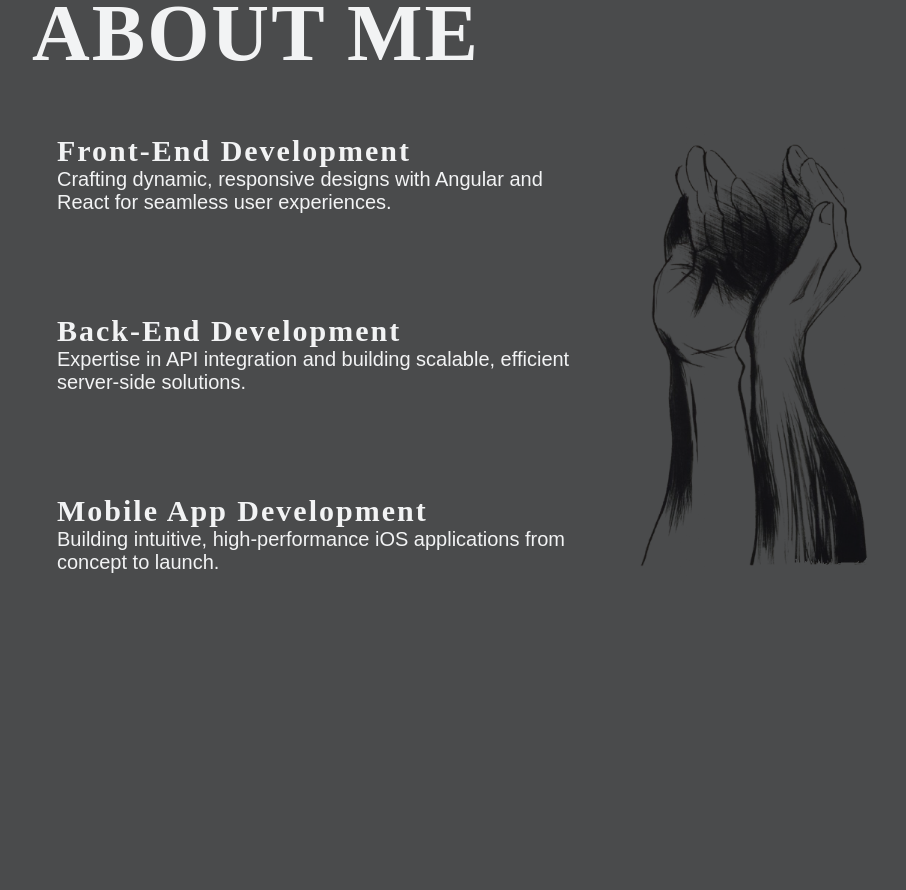
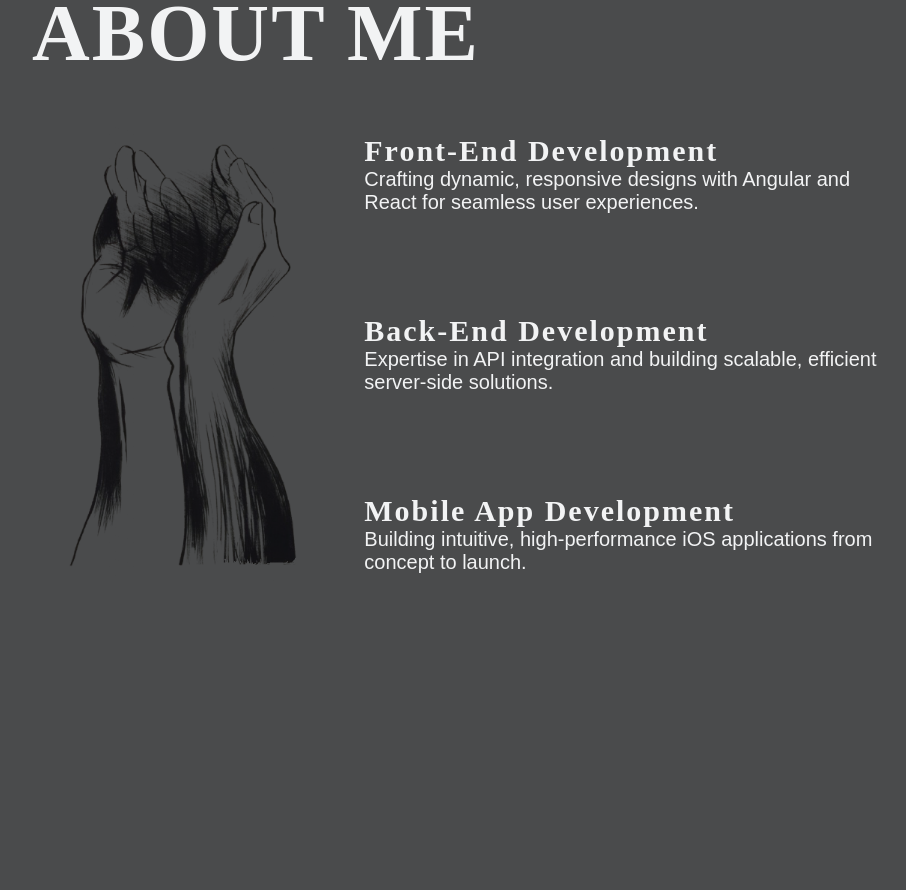
Before and after one commit to KCJ86/kennedy-portfolio, a React (Vite) app in the folder kennedy-portfolio/: page / in a window 1280 px wide. Shown: the part 860-1750 px from the top of the page, without its empty margins (169-1075 px from the left). Built offline with nearby package versions, Linux system fonts and the light colour scheme; a web font is replaced by a local one.

Commit message:
feat: almost doneee

```diff
--- a/kennedy-portfolio/src/components/About/About.jsx
+++ b/kennedy-portfolio/src/components/About/About.jsx
@@ -18,6 +18,11 @@ export const About = () => {
         About me
       </motion.h2>
       <div className={styles.content}>
+        <img
+          src={getImageUrl("about/aboutImage3.png")}
+          alt="aboutmeimage"
+          className={styles.aboutImage}
+        />
         <ul className={styles.aboutItems}>
           <motion.li
             initial={{ opacity: 0 }}
@@ -71,11 +76,6 @@ export const About = () => {
             </div>
           </motion.li>
         </ul>
-        <img
-          src={getImageUrl("about/aboutImage3.png")}
-          alt="aboutmeimage"
-          className={styles.aboutImage}
-        />
       </div>
     </section>
   );
```
